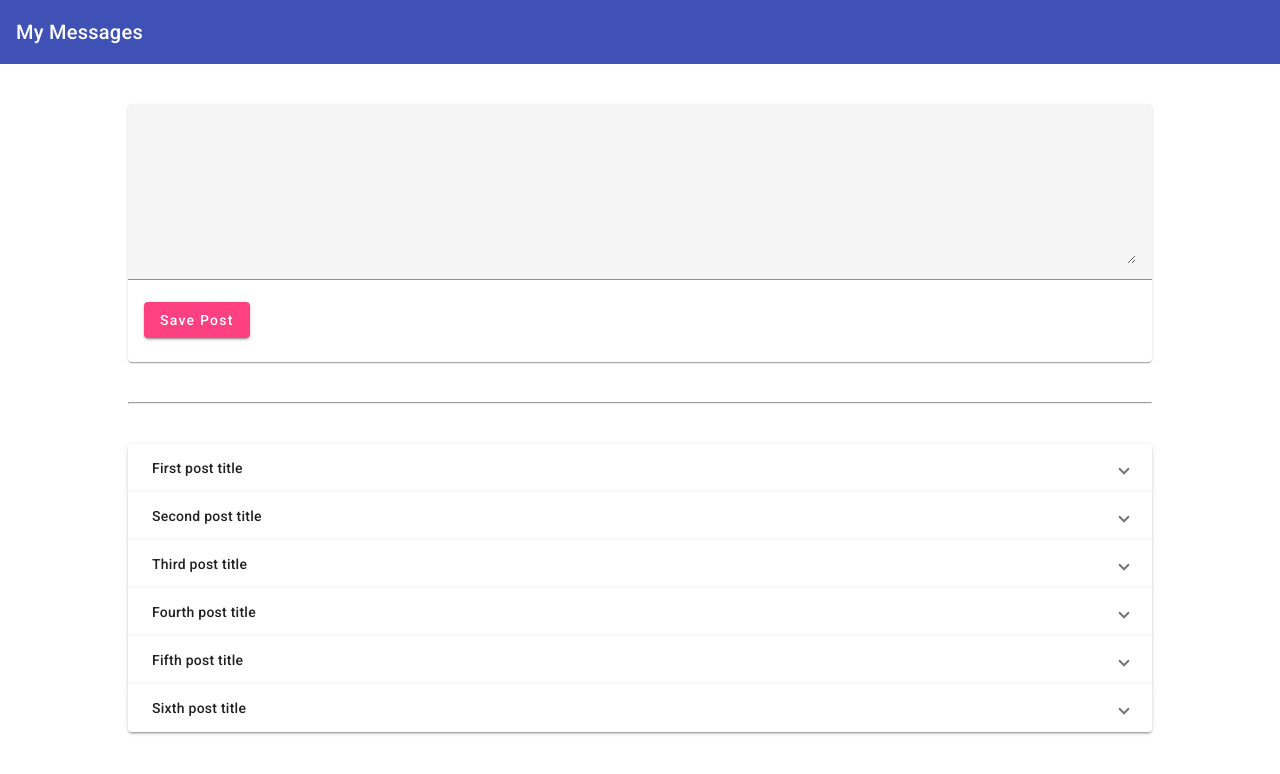
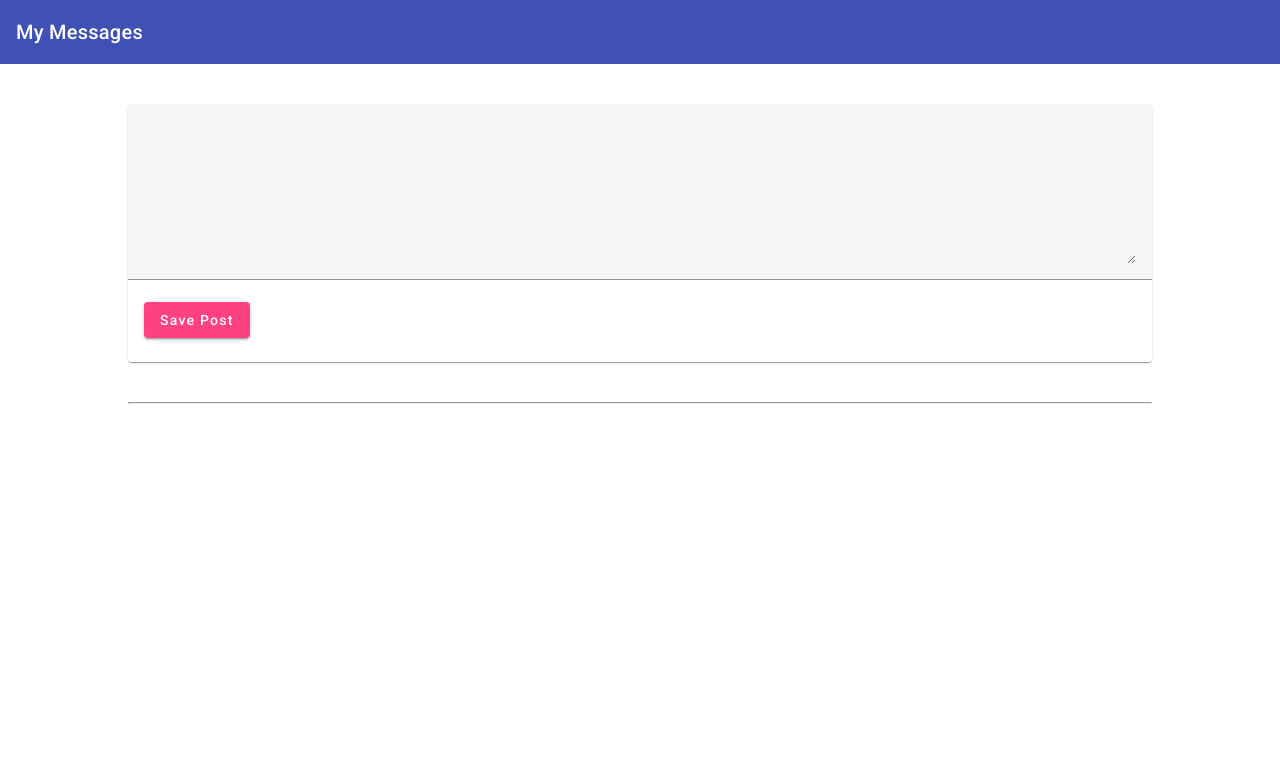
Before and after one commit to essjay05/100DaysOfCode2023_mean-course-starter, an Angular app: page / in a window 1280 px wide. Shown: the top 774 px of the page. Built offline with nearby package versions, Linux system fonts and the light colour scheme.

Commit message:
Removed hard coded posts data and added conditional logic to mat-accordion in post-list html to only appear if posts.length > 0 successfully.

```diff
--- a/src/app/posts/post-list/post-list.component.html
+++ b/src/app/posts/post-list/post-list.component.html
@@ -1,4 +1,4 @@
-<mat-accordion>
+<mat-accordion *ngIf="posts.length > 0">
   <mat-expansion-panel *ngFor="let post of posts">
     <mat-expansion-panel-header>
       {{ post.title }}
--- a/src/app/posts/post-list/post-list.component.ts
+++ b/src/app/posts/post-list/post-list.component.ts
@@ -7,12 +7,5 @@ import { Component } from "@angular/core";
 })
 
 export class PostListComponent {
-  posts = [
-    {title: `First post title`, content: `This is the first post content, tada!!!....`},
-    {title: `Second post title`, content: `This is the Second post content, tada!!!....`},
-    {title: `Third post title`, content: `This is the Third post content, tada!!!....`},
-    {title: `Fourth post title`, content: `This is the Fourth post content, tada!!!....`},
-    {title: `Fifth post title`, content: `This is the Fifth post content, tada!!!....`},
-    {title: `Sixth post title`, content: `This is the Sixth post content, tada!!!....`}
-  ]
+  posts = []
 }
```
